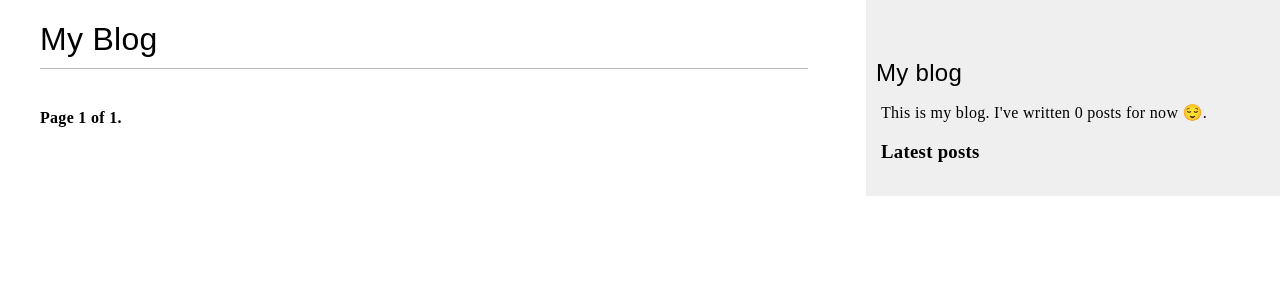
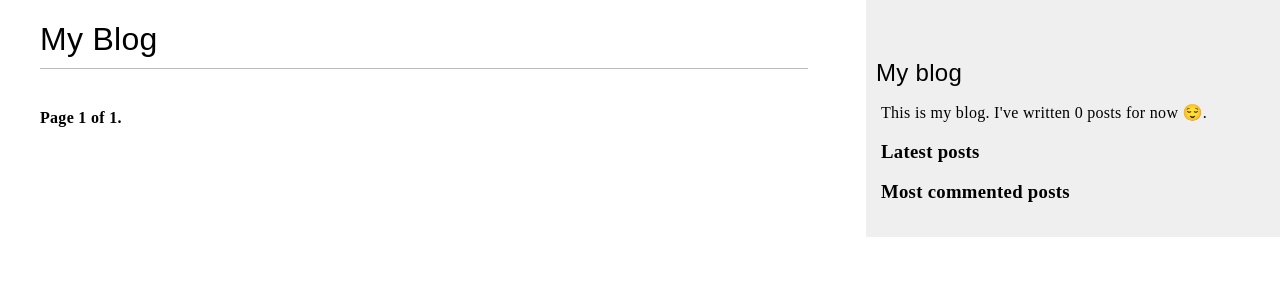
Before and after one commit to codingEzio/code_py_book_django2_by_example, a Django app: page /blog/ in a window 1280 px wide. Shown: the top 300 px of the page. Run offline with Django 3.2, Linux system fonts and the light colour scheme; tables that the repository leaves empty hold one stand-in row (values such as "Sample post").

Commit message:
Custom-tags: display 'most-comt-ed-posts' on the homepage

```diff
--- a/Chapter_01/blog/templates/blog/base.html
+++ b/Chapter_01/blog/templates/blog/base.html
@@ -19,6 +19,16 @@
 
 	<h3>Latest posts</h3>
 	{% show_latest_posts 3 %}
+
+	<h3>Most commented posts</h3>
+	{% get_most_commented_posts as most_commented_posts %}
+	<ul>
+		{% for post in most_commented_posts %}
+			<li>
+				<a href="{{ post.get_absolute_url }}">{{ post.title }}</a>
+			</li>
+		{% endfor %}
+	</ul>
 </div>
 
 </body>
--- a/Chapter_01/blog/templatetags/blog_tags.py
+++ b/Chapter_01/blog/templatetags/blog_tags.py
@@ -1,4 +1,6 @@
 from django import template
+from django.db.models import Count
+
 from ..models import Post
 
 register = template.Library()
@@ -41,3 +43,10 @@
 
     latest_posts = Post.published.order_by('-publish')[:count]
     return { 'latest_posts': latest_posts }
+
+
+@register.simple_tag
+def get_most_commented_posts(count=5):
+    return Post.published.annotate(
+            total_comments=Count('comments')
+    ).order_by('-total_comments')[:count]
```
Also changed, not shown: Chapter_01/05_TO_BE_RENAMED.md (+6 -0 lines).
